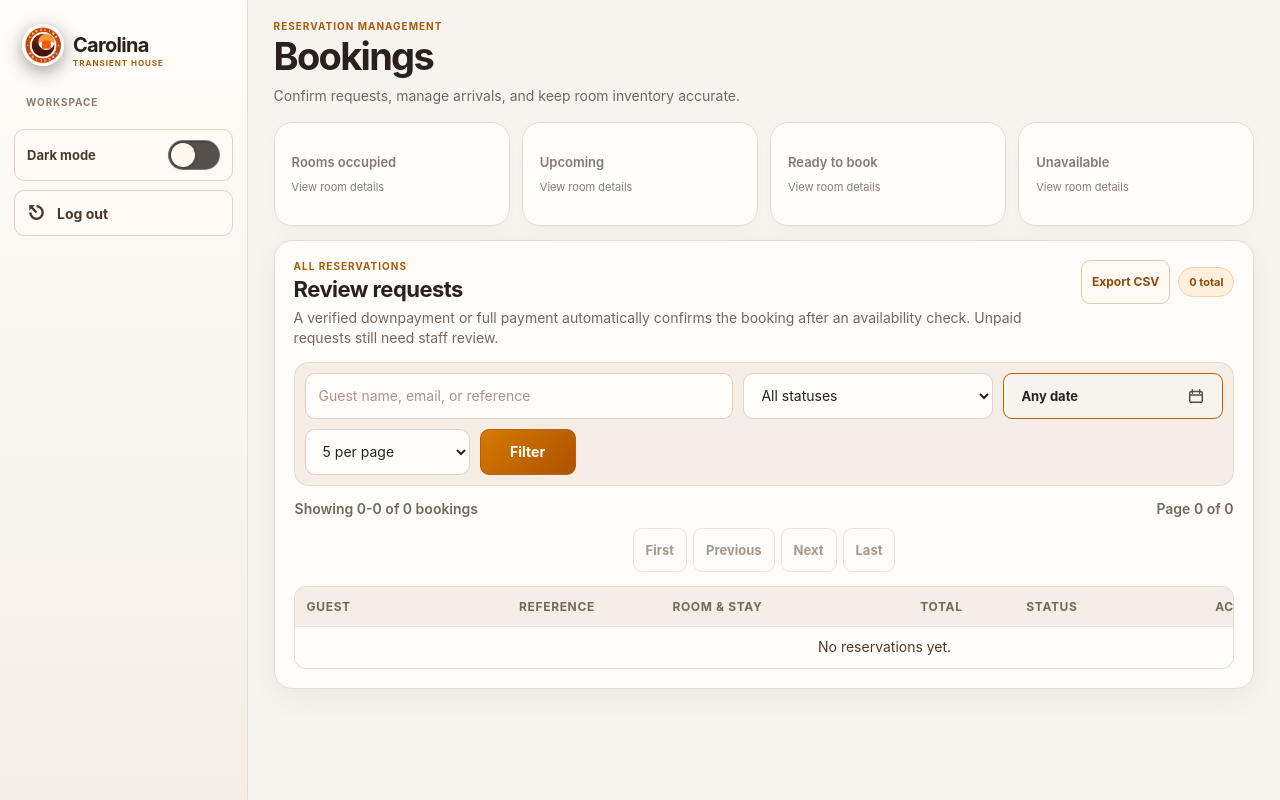
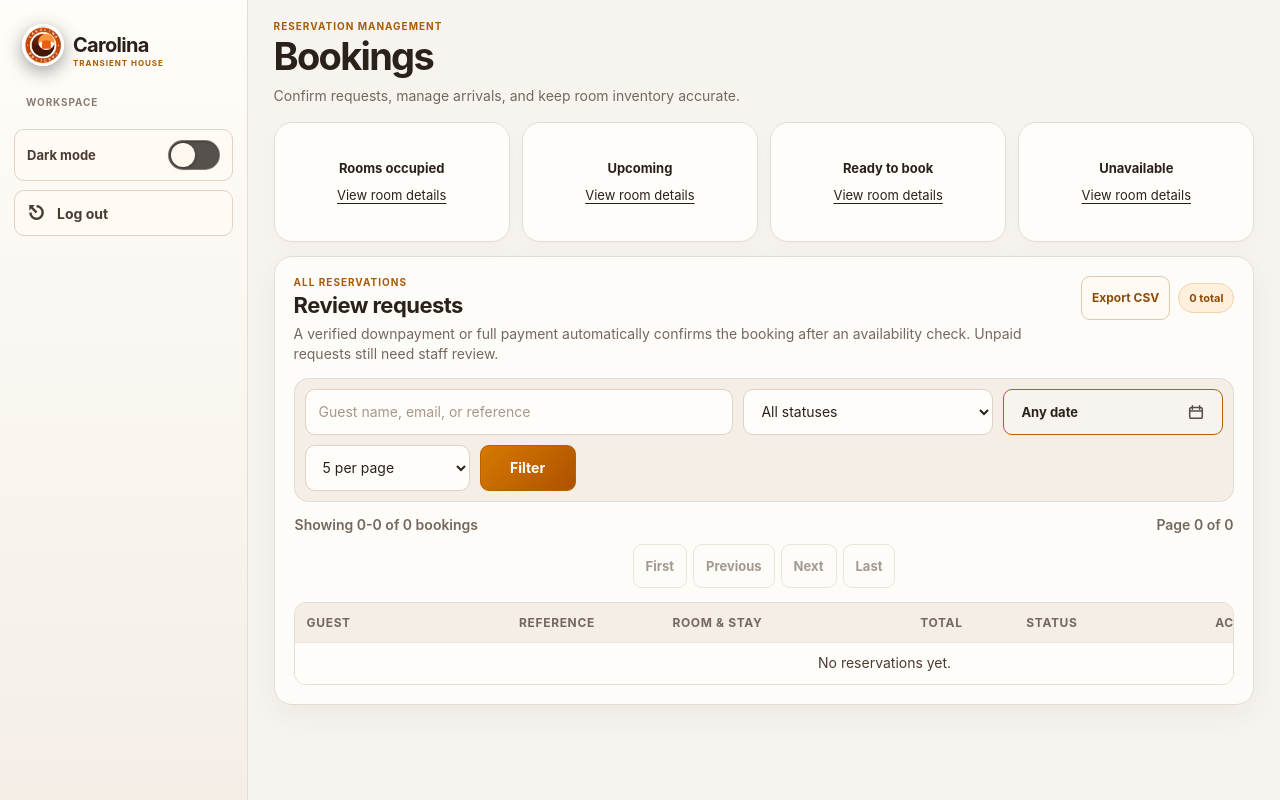
Before and after one commit to almostonehundredpercent/CAROLINA5, a Laravel app: template resources/views/admin/bookings.blade.php in a window 1280 px wide. Run offline with Laravel 12, Linux system fonts and the light colour scheme; the template is opened without the code that fills it, so the values that code supplies are empty; the visitor is signed in with stand-in values (Sample User, id 1); parts of the project's set-up code (start-up, migrations or seed data) failed here and were passed over.

Commit message:
Center and clarify admin booking status cards

```diff
--- a/resources/views/admin/bookings.blade.php
+++ b/resources/views/admin/bookings.blade.php
@@ -113,7 +113,33 @@
         }
         .booking-note { color: var(--muted); font-size: 12px; margin: 5px 0; }
         .bookings-page .booking-stat-grid article { position: relative; }
-        .bookings-page .booking-stat-grid .room-stat-trigger { position: absolute; inset: 0; box-sizing: border-box; display: block; width: 100%; height: 100%; padding: inherit; border: 0; border-radius: inherit; background: transparent; color: inherit; font: inherit; text-align: left; cursor: pointer; }
+        .bookings-page .booking-stat-grid article:has(.room-stat-trigger) { display: grid; padding: 0 !important; }
+        .bookings-page .booking-stat-grid .room-stat-trigger {
+            display: grid;
+            place-content: center;
+            justify-items: center;
+            gap: 5px;
+            width: 100%;
+            min-height: 118px;
+            padding: 12px 8px;
+            border: 0;
+            border-radius: inherit;
+            background: transparent;
+            color: inherit;
+            font: inherit;
+            text-align: center;
+            cursor: pointer;
+        }
+        .bookings-page .booking-stat-grid .room-stat-trigger > small,
+        .bookings-page .booking-stat-grid .room-stat-trigger > em {
+            margin: 0;
+            color: inherit !important;
+            opacity: 1;
+            line-height: 1.35;
+        }
+        .bookings-page .booking-stat-grid .room-stat-trigger > small { font-size: .875rem; font-weight: 700; }
+        .bookings-page .booking-stat-grid .room-stat-trigger > strong { margin: 0; font-size: 1.875rem; line-height: 1.1; }
+        .bookings-page .booking-stat-grid .room-stat-trigger > em { font-size: .8125rem; text-decoration: underline; text-underline-offset: 3px; }
         .bookings-page .booking-stat-grid .room-stat-trigger:hover { filter: brightness(1.08); }
         .bookings-page .booking-stat-grid .room-stat-trigger:focus-visible { outline: 3px solid var(--orange); outline-offset: 3px; z-index: 1; }
         .booking-payment-proof {
```
